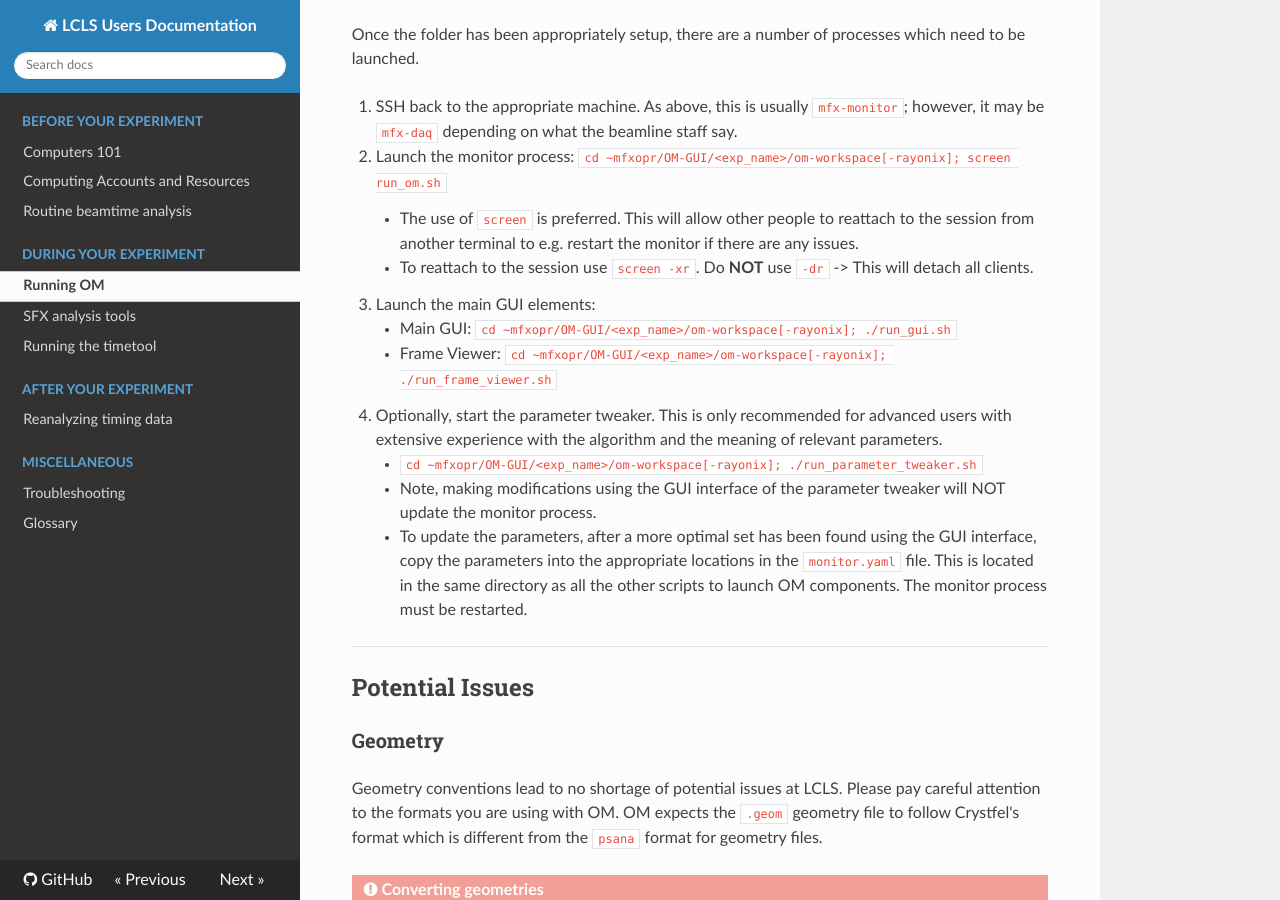
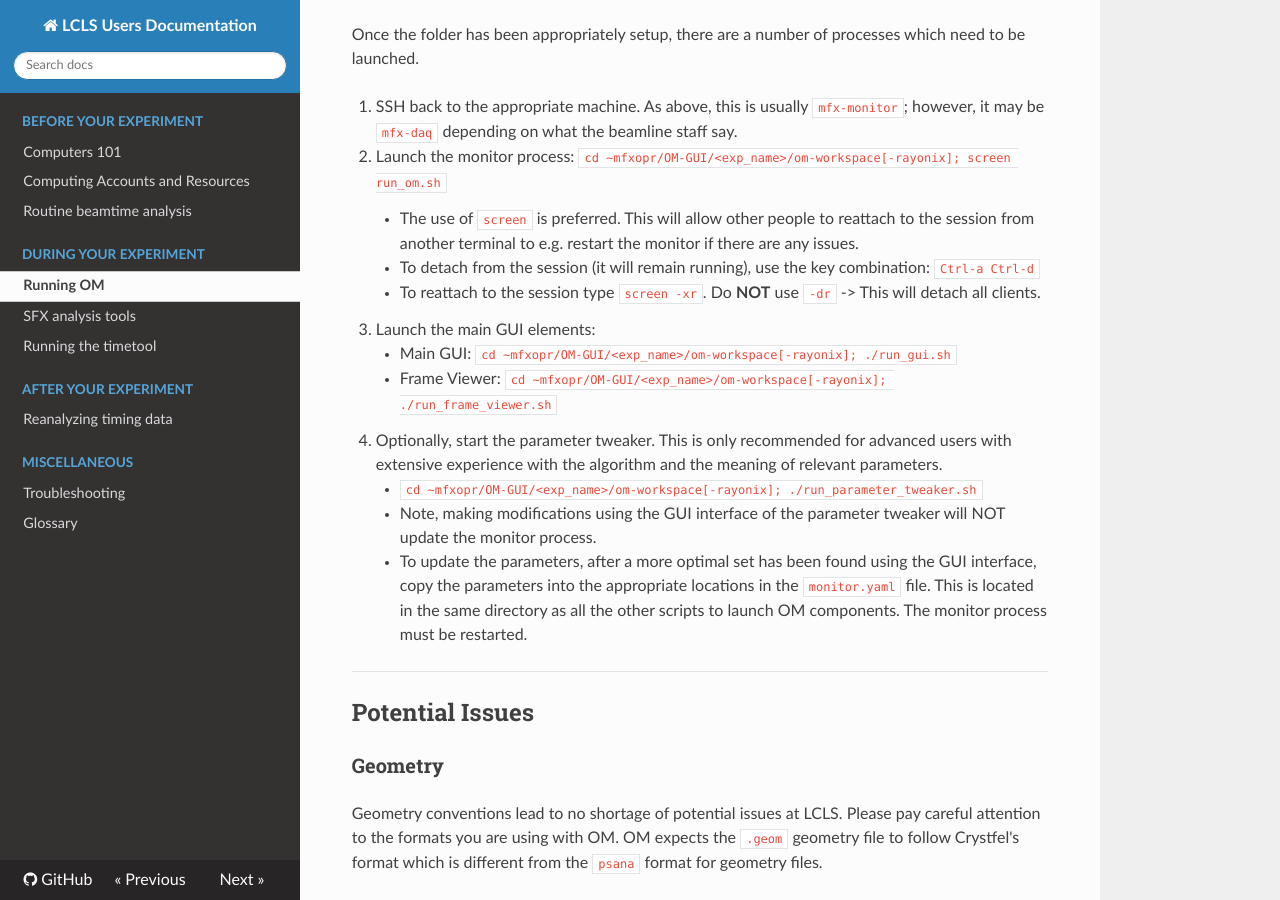
Before and after one commit to lcls-users/lcls-users, an MkDocs documentation site: the page built from docs/during/om.md, in a window 1280 px wide and 900 px high, scrolled down 1853 px. Built offline with MkDocs 1.6.1, drawn with Linux system fonts in a browser that asks for light colours; nearby versions of some CDN libraries.

Commit message:
Add screen instruction for OM

```diff
--- a/docs/during/om.md
+++ b/docs/during/om.md
@@ -65,7 +65,8 @@ Once the folder has been appropriately setup, there are a number of processes wh
 1. SSH back to the appropriate machine. As above, this is usually `mfx-monitor`; however, it may be `mfx-daq` depending on what the beamline staff say.
 2. Launch the monitor process: `cd ~mfxopr/OM-GUI/<exp_name>/om-workspace[-rayonix]; screen run_om.sh`
     - The use of `screen` is preferred. This will allow other people to reattach to the session from another terminal to e.g. restart the monitor if there are any issues.
-    - To reattach to the session use `screen -xr`. Do **NOT** use `-dr` -> This will detach all clients.
+    - To detach from the session (it will remain running), use the key combination: `Ctrl-a Ctrl-d`
+    - To reattach to the session type `screen -xr`. Do **NOT** use `-dr` -> This will detach all clients.
 3. Launch the main GUI elements:
     - Main GUI: `cd ~mfxopr/OM-GUI/<exp_name>/om-workspace[-rayonix]; ./run_gui.sh`
     - Frame Viewer: `cd ~mfxopr/OM-GUI/<exp_name>/om-workspace[-rayonix]; ./run_frame_viewer.sh`
```
